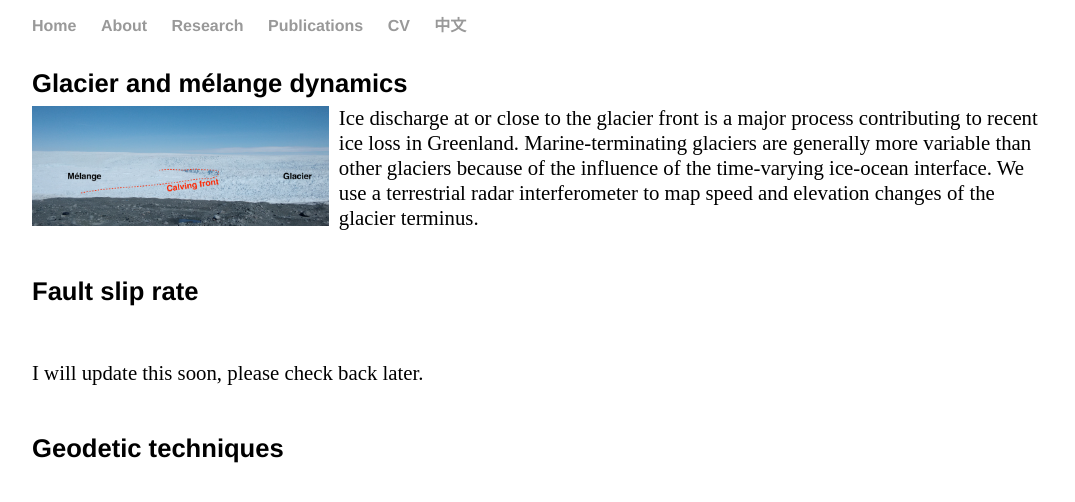
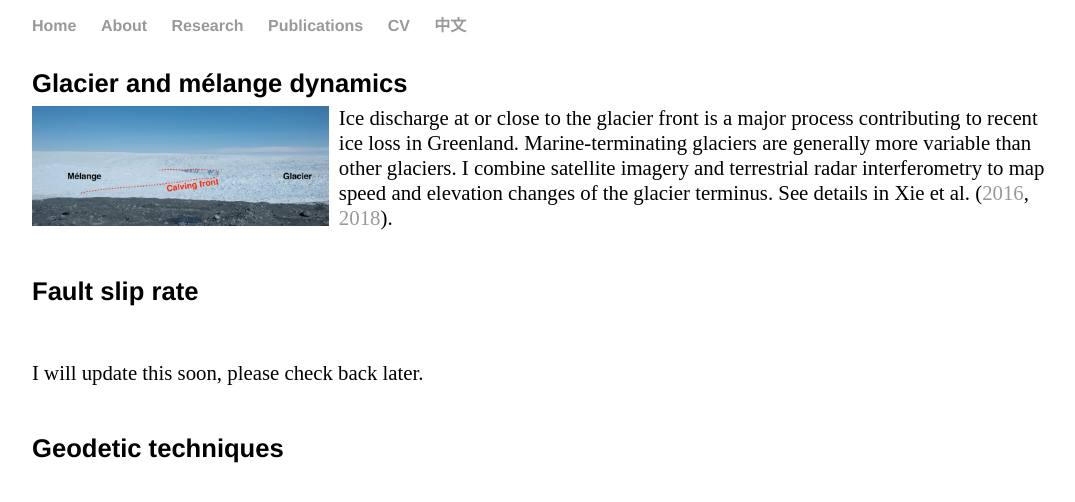
Before and after one commit to suruixie/suruixie.github.io, a Jekyll site: the page built from research/index.html, in a window 1280 px wide. Shown: the top 502 px of the page, without its empty margins (96-1171 px from the left). Built offline with Jekyll 4.4.1, drawn with Linux system fonts in a browser that asks for light colours.

Commit message:
Update index.html

```diff
--- a/research/index.html
+++ b/research/index.html
@@ -7,8 +7,9 @@ title: Surui's research
 	<p style="line-height:120%;">
 	<img src="../images/research_glacier.jpg" height="120" style="float:left; margin-left:0px; margin-right:10px; margin-top:0px;" />
 	Ice discharge at or close to the glacier front is a major process contributing to recent ice loss in Greenland.
-	Marine-terminating glaciers are generally more variable than other glaciers because of the influence of the time-varying ice-ocean interface.
-	We use a terrestrial radar interferometer to map speed and elevation changes of the glacier terminus.<br>
+	Marine-terminating glaciers are generally more variable than other glaciers.
+	I combine satellite imagery and terrestrial radar interferometry to map speed and elevation changes of the glacier terminus.
+	See details in Xie et al. (<a href="https://doi.org/10.1017/jog.2016.104">2016</a>, <a href="https://doi.org/10.5194/tc-12-1387-2018">2018</a>). <br>
 	<br>
 	</p>
 
```
